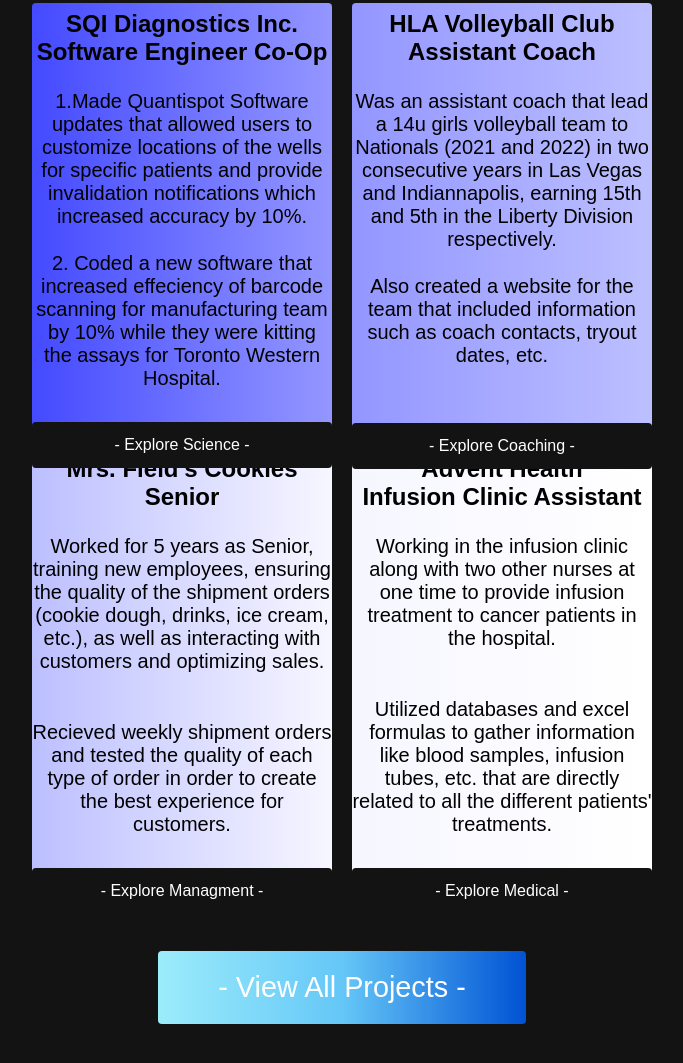
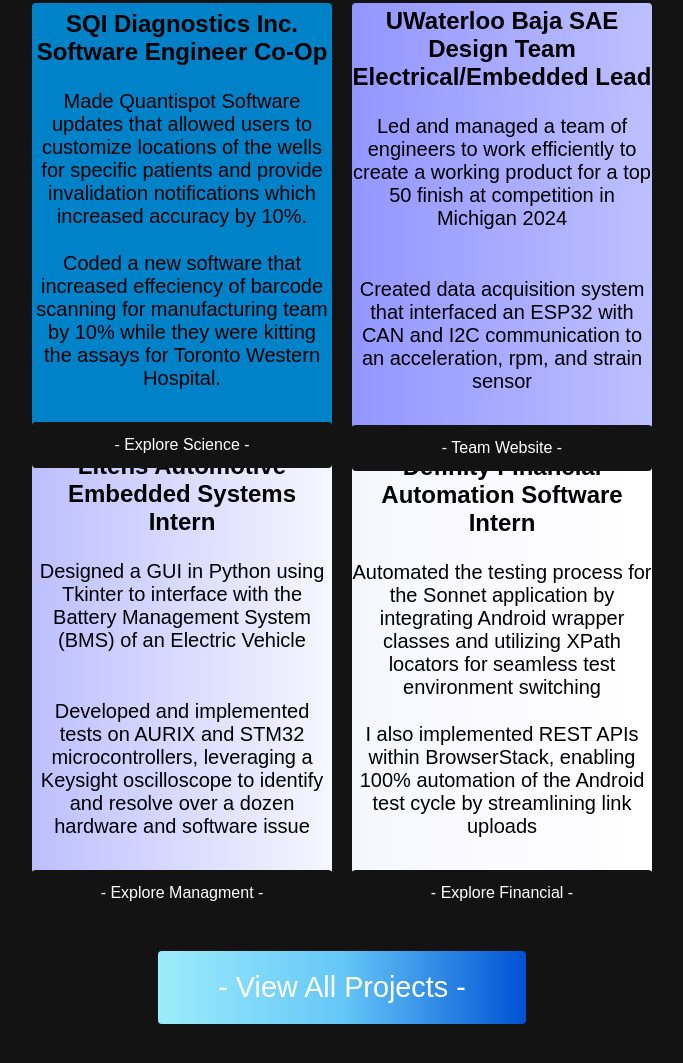
Before and after one commit to harryjwang/Portfoilio, a plain HTML site: page index.html in a window 1280 px wide. Shown: the part 2002-3065 px from the top of the page, without its empty margins (298-981 px from the left). Drawn offline with Linux system fonts and the light colour scheme.

Commit message:
make updats to the content that will go on the experiences page

```diff
--- a/index.html
+++ b/index.html
@@ -63,7 +63,7 @@
           <p></p>
           <h3> Contact Me At:</h3>
           <h4> Email: harryjwang04@gmail.com</h4>
-          <h4> Phone: (437)-214-2861</h4>
+          <h4> Phone: (647)-526-9228</h4>
           <h4> LinkedIn: https://www.linkedin.com/in/harry-j-wang/</h4>
         </div>
       </div>
@@ -77,39 +77,39 @@
           <p></p>
           <p></p>
           <h2>SQI Diagnostics Inc.</h2>
-          <h2> Software Engineer Co-Op</h2>
-          <p>1.Made Quantispot Software updates that allowed users to customize locations of the wells for specific patients and provide invalidation notifications which increased accuracy by 10%.</p>
-          <p>2. Coded a new software that increased effeciency of barcode scanning for manufacturing team by 10% while they were kitting the assays for Toronto Western Hospital.</p>
+          <h2>Software Engineer Co-Op</h2>
+          <p>Made Quantispot Software updates that allowed users to customize locations of the wells for specific patients and provide invalidation notifications which increased accuracy by 10%.</p>
+          <p>Coded a new software that increased effeciency of barcode scanning for manufacturing team by 10% while they were kitting the assays for Toronto Western Hospital.</p>
           <button class="main__btn"><a href="https://sqidiagnostics.com">- Explore Science -</a></button>
         </div>
         <div class="services__card">
           <p></p>
           <p></p>
-          <h2>HLA Volleyball Club Assistant Coach</h2>
-          <p>Was an assistant coach that lead a 14u girls volleyball team to Nationals (2021 and 2022) in two consecutive years in Las Vegas and Indiannapolis, earning 15th and 5th in the Liberty Division respectively.</p>
-          <p>Also created a website for the team that included information such as coach contacts, tryout dates, etc.</p>
+          <h2>UWaterloo Baja SAE Design Team</h2>
+          <h2>Electrical/Embedded Lead</h2>
+          <p>Led and managed a team of engineers to work efficiently to create a working product for a top 50 finish at competition in Michigan 2024</p>
           <p></p>
-          <button class="main__btn"><a href="https://www.facebook.com/HLA.Volleyball">- Explore Coaching -</a></button>
+          <p>Created data acquisition system that interfaced an ESP32 with CAN and I2C communication to an acceleration, rpm, and strain sensor</p>
+          <button class="main__btn"><a href="https://waterloobaja.ca/">- Team Website -</a></button>
         </div>
         <div class="services__card">
           <p></p>
           <p></p>
-          <h2>Mrs. Field's Cookies</h2>
-            <h2>Senior</h2>
-          <p>Worked for 5 years as Senior, training new employees, ensuring the quality of the shipment orders (cookie dough, drinks, ice cream, etc.), as well as interacting with customers and optimizing sales.</p>
+          <h2>Litens Automotive</h2>
+          <h2>Embedded Systems Intern</h2>
+          <p>Designed a GUI in Python using Tkinter to interface with the Battery Management System (BMS) of an Electric Vehicle</p>
           <p></p>
-          <p>Recieved weekly shipment orders and tested the quality of each type of order in order to create the best experience for customers.</p>
+          <p>Developed and implemented tests on AURIX and STM32 microcontrollers, leveraging a Keysight oscilloscope to identify and resolve over a dozen hardware and software issue</p>
           <button class="main__btn"><a href="https://www.mrsfields.com">- Explore Managment -</a></button>
         </div>
         <div class="services__card">
           <p></p>
           <p></p>
-          <h2>Advent Health</h2>
-          <h2>Infusion Clinic Assistant</h2>
-          <p>Working in the infusion clinic along with two other nurses at one time to provide infusion treatment to cancer patients in the hospital.</p>
-          <p></p>
-          <p>Utilized databases and excel formulas to gather information like blood samples, infusion tubes, etc. that are directly related to all the different patients' treatments.</p>
-          <button class="main__btn"><a href="https://www.adventhealth.com/hospital/adventhealth-shawnee-mission">- Explore Medical -</a></button>
+          <h2>Definity Financial</h2>
+          <h2>Automation Software Intern</h2>
+          <p>Automated the testing process for the Sonnet application by integrating Android wrapper classes and utilizing XPath locators for seamless test environment switching</p>
+          <p>I also implemented REST APIs within BrowserStack, enabling 100% automation of the Android test cycle by streamlining link uploads</p>
+          <button class="main__btn"><a href="https://definityfinancial.com/English/overview/default.aspx">- Explore Financial -</a></button>
         </div>
       </div>
       <div class="footer_links">
--- a/styles.css
+++ b/styles.css
@@ -516,8 +516,7 @@
     flex-direction: column;
     justify-content: center;
     color: #000000;
-    background-image: linear-gradient(
-    to right, #444aff 0%, #9396ff 99%);
+    background-color: #0082c8;
     transition: 0.3s ease-in;
   }
 
@@ -540,6 +539,10 @@
 
 
   .services__card h2 {
+    text-align: center;
+  }
+
+  .services_card h3 {
     text-align: center;
   }
 
```
